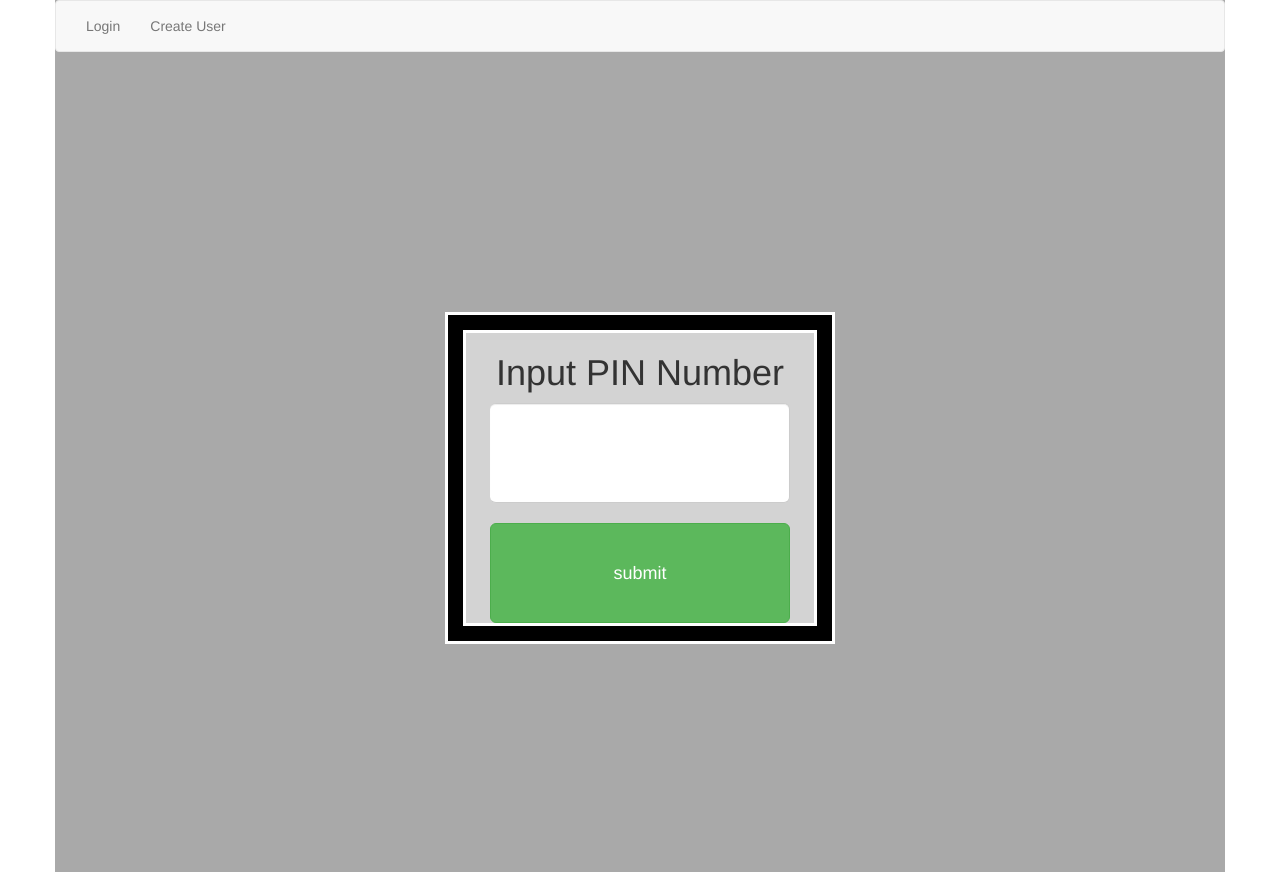
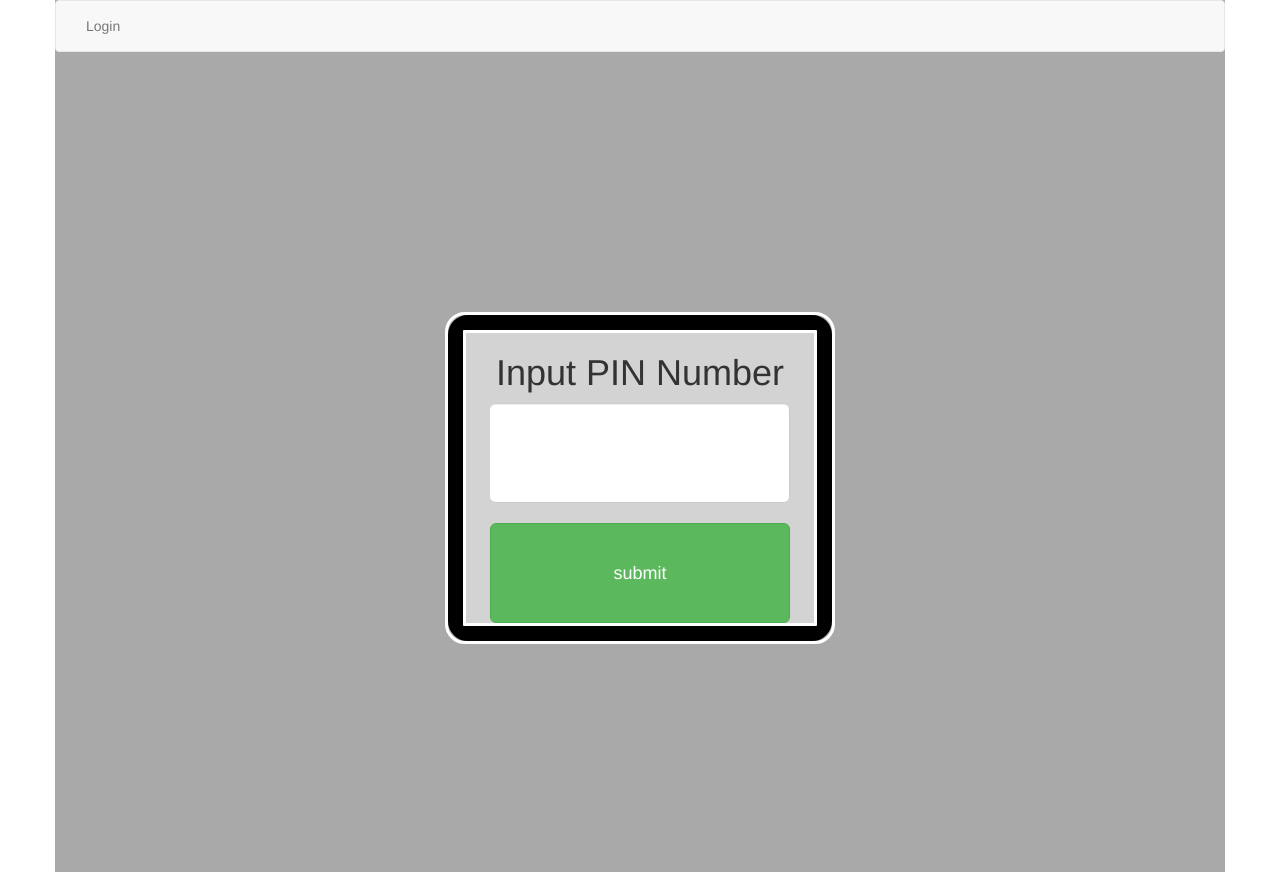
Before and after one commit to cjredmond/childcare, a Django app: page / in a window 1280 px wide. Run offline with Django 3.2, Linux system fonts and the light colour scheme; some libraries are stand-ins or nearby versions.

Commit message:
some styling

```diff
--- a/childcare/templates/index.html
+++ b/childcare/templates/index.html
@@ -8,7 +8,6 @@
       <div class="nav navbar-nav">
         {% if not request.user.is_authenticated %}
         <li><a href="{% url 'login' %}">Login</a></li>
-        <li><a href="{% url 'user_create_view' %}">Create User</a></li>
         {% elif request.user.profile.profile_type == "p" %}
         <li><a href="{% url 'logout' %}">Logout</a></li>
         <li><a href="{% url 'profile_view' %}">Profile</a></li>
--- a/childcare/timer/static/css/base.css
+++ b/childcare/timer/static/css/base.css
@@ -28,6 +28,7 @@
   text-align: center;
   background-color: lightgrey;
   border: 15px solid black;
+  border-radius: 20px;
 }
 
 .pin input[type="text"] {
@@ -37,10 +38,12 @@
        }
 .wrappin {
   border: 3px solid white;
+  border-radius: 20px;
 }
 
 .inpin {
   border: 3px solid white;
+  border-radius: 1px;
 }
 .backindex {
   background-color: darkgrey;
```
Also changed, not shown: childcare/db.sqlite3.
